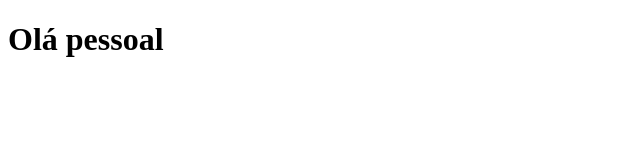
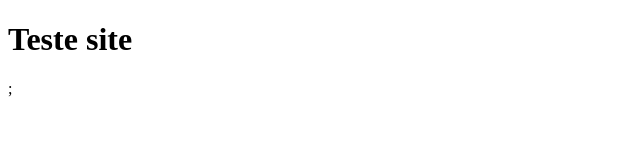
Before and after one commit to goncalvescrs/site-deploy, a Next.js app: page / in a window 1280 px wide. Shown: the top 160 px of the page, without its empty margins (0-640 px from the left). Built offline with nearby package versions, Linux system fonts and the light colour scheme.

Commit message:
usando o amend para adicionar o .gitignore e pages/index.js

```diff
--- a/pages/index.js
+++ b/pages/index.js
@@ -1,5 +1,9 @@
 function HOME() {
-  return <h1>Olá pessoal</h1>;
+  return (
+    <>
+      <h1>Teste site</h1>;
+    </>
+  );
 }
 
 export default HOME;
```
Also changed, not shown: 1 other file (tests, documents, lock files or other folders).
